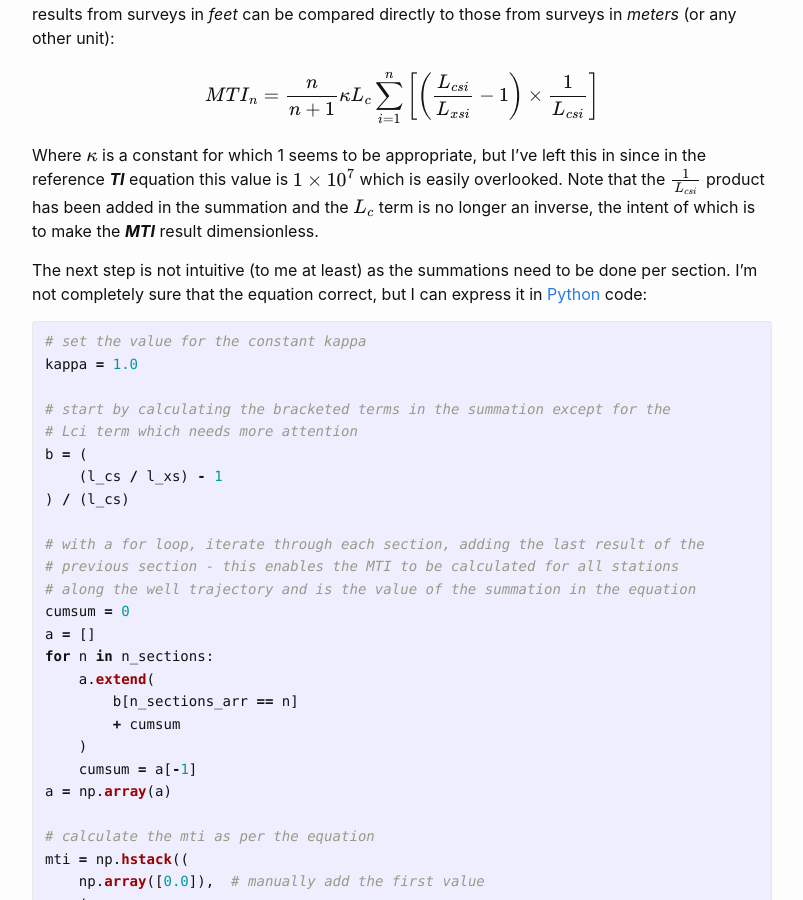
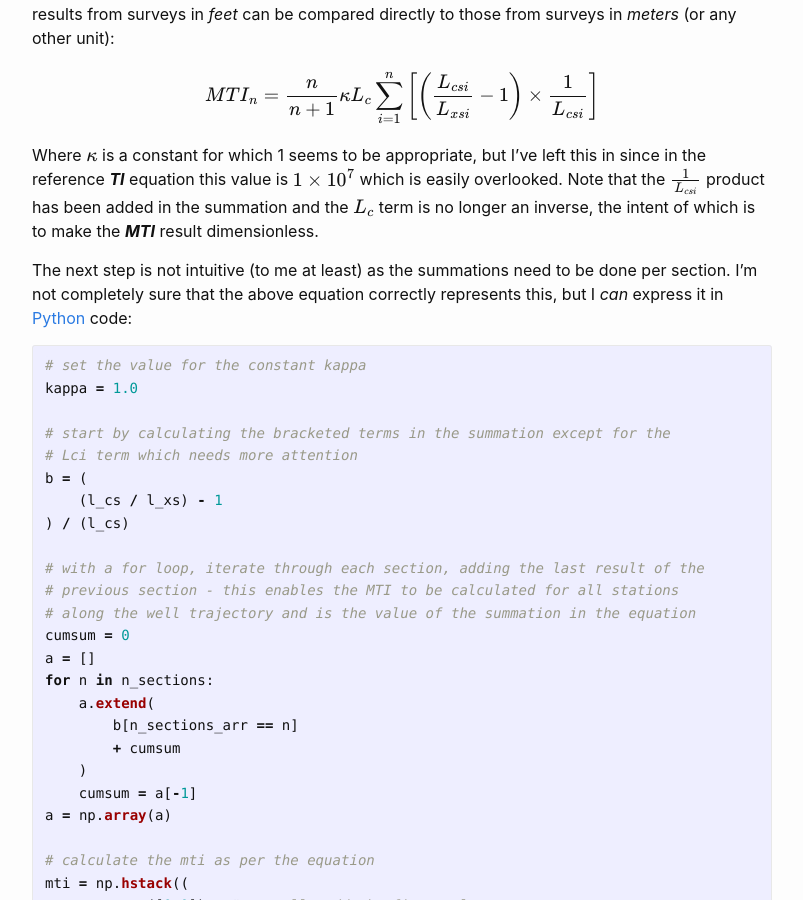
Before and after one commit to jonnymaserati/jonnymaserati.github.io, a Jekyll site: the page built from _posts/2022-05-26-a-modified-tortuosity-index.markdown, in a window 1280 px wide and 900 px high, scrolled down 8529 px. Shown: the whole window, without its empty margins (238-1041 px from the left). Built offline with Jekyll 4.4.1, drawn with Linux system fonts in a browser that asks for light colours; formulas are drawn with MathJax 3; comment, search, counter and statistics services are not loaded.

Commit message:
Minor fixes to MTI post

````diff
--- a/_posts/2022-05-26-a-modified-tortuosity-index.markdown
+++ b/_posts/2022-05-26-a-modified-tortuosity-index.markdown
@@ -184,7 +184,7 @@ $$MTI_{n} = \frac{n}{n + 1} {\kappa}{L_{c}}\sum_{i = 1}^{n}\left[\left(\frac{L_{
 
 Where \\(\kappa\\) is a constant for which 1 seems to be appropriate, but I've left this in since in the reference ***TI*** equation this value is \\(1\times{10^{7}}\\) which is easily overlooked. Note that the \\(\frac{1}{L_{csi}}\\) product has been added in the summation and the \\(L_{c}\\) term is no longer an inverse, the intent of which is to make the ***MTI*** result dimensionless.
 
-The next step is not intuitive (to me at least) as the summations need to be done per section. I'm not completely sure that the equation correct, but I can express it in [Python] code:
+The next step is not intuitive (to me at least) as the summations need to be done per section. I'm not completely sure that the above equation correctly represents this, but I *can* express it in [Python] code:
 
 ```python
 # set the value for the constant kappa
````
